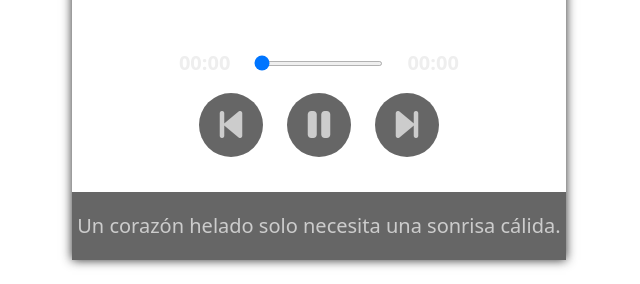
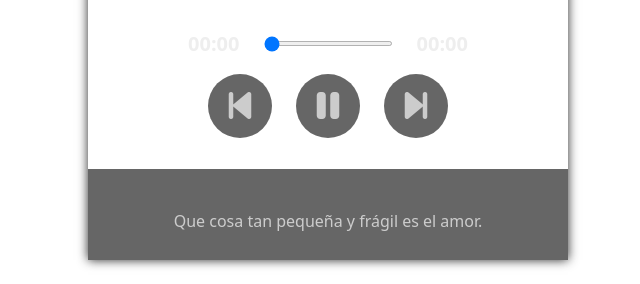
Before and after one commit to RomerEnr/mp3-player, a website built with Vite: page src/index.html in a window 1280 px wide. Shown: the part 516-800 px from the top of the page, without its empty margins (92-732 px from the left). Built offline with nearby package versions, Linux system fonts and the light colour scheme; files whose address does not match are found by name.

Commit message:
función de crear frases añadida

```diff
--- a/src/index.css
+++ b/src/index.css
@@ -8,7 +8,7 @@
   }
 
   .mp3-player-container {
-    @apply min-w-[62rem] h-[60rem] flex justify-center  transition-all duration-1000 ;
+    @apply container mx-auto min-w-[61rem] px-4 max-w-[62rem] h-[60rem] flex justify-center  transition-all duration-1000 ;
   }
 
   .playlist {
@@ -24,7 +24,7 @@
   }
 
   .mp3-player {
-    @apply ml-5 w-[50%] h-[95%] mt-4 flex flex-col;
+    @apply ml-5 min-w-[50%] h-[95%] mt-4 flex flex-col;
   }
 
   .art-box {
@@ -69,7 +69,7 @@
   }
 
   .status-box {
-    @apply w-full h-[10%] text-[#ccc] flex flex-col justify-around items-center;
+    @apply max-w-lg py-10 h-[12%] text-[#ccc] flex flex-col justify-around items-center;
   }
 }
 
--- a/src/index.html
+++ b/src/index.html
@@ -56,7 +56,7 @@
 
         <div class="status-box">
 
-          <p class="text-center text-xl">Un corazón helado solo necesita una sonrisa cálida.</p>
+          <p id="quotes" class="text-center text-base"></p>
 
         </div>
 
--- a/src/index.js
+++ b/src/index.js
@@ -7,10 +7,12 @@ import { prevSong } from "./modules/player-functions.modules/prevSong.js";
 import { setCurrentTime } from "./modules/player-functions.modules/setCurrentTime.js";
 import { hidePlaylist } from "./modules/player-functions.modules/hidePlaylist.js";
 import { loadSong } from "./modules/player-functions.modules/loadSong.js";
+import { generateRandomQuote } from "./modules/generateRandomQuote.js";
 
 const main = () => {
   loadSongs();
   loadSong(0);
+  generateRandomQuote();
   playButton.addEventListener("click", () => {
     if (audio.paused) {
       playSong();
--- /dev/null
+++ b/src/modules/generateRandomQuote.js
@@ -0,0 +1,7 @@
+const quotes = ["Dime una vez mas todos los crímenes que cometí, y te diré el precio de la victoria", "El amor es cruel, sin embargo, ¡vencerá!", "Esta niebla tiene sólo una cura y yo la encontraré.", "Que cosa tan pequeña y frágil es el amor.", "Mientras más negra la noche, más brillan las estrellas.", "¡Eh, mira, estoy abriendo mi caja de preocupaciones! Un momento. ¡Está vacía!", "Hay un placer en la locura que solo los locos conocen.", "A nadie se le ha prometido el mañana.", "No te conviertas en una bestia para derrotar a otra.", "Tramposo es una forma bonita de decir ganador", "La gente desperdicia mucho tiempo, y luego quieren más. Desean más horas en sus días, más días en sus años, más años en sus vidas.", "No importa cuanto tiempo tengas, sino como lo usas.", "Te regalo mi dolor.", "La piedad es un lujo y una responsabilidad de los humanos.", "Si no eres capaz de aprovechar cada momento no mereces un solo segundo mas.", "¿Tú también quieres jugar? Será divertido.", "Solo hay dos bufones en la baraja.... y me tocas tú.", "Hay errores que no puedes cometer dos veces.", "Un auténtico maestro nunca deja de aprender."];
+
+const quoteContainer = document.querySelector("#quotes");
+
+export const generateRandomQuote = () => {
+  quoteContainer.textContent = quotes[Math.floor(Math.random() * quotes.length)];
+};
--- a/src/modules/player-functions.modules/nextSong.js
+++ b/src/modules/player-functions.modules/nextSong.js
@@ -1,7 +1,9 @@
+import { generateRandomQuote } from "../generateRandomQuote";
 import { songs } from "../songs";
 import { actualSong, loadSong } from "./loadSong";
 
 export const nextSong = () => {
+  generateRandomQuote();
   const newIndex = actualSong + 1;
   if (newIndex > songs.length - 1) {
     loadSong(0);
--- a/src/modules/player-functions.modules/prevSong.js
+++ b/src/modules/player-functions.modules/prevSong.js
@@ -1,7 +1,9 @@
+import { generateRandomQuote } from "../generateRandomQuote";
 import { songs } from "../songs";
 import { actualSong, loadSong } from "./loadSong";
 
 export const prevSong = () => {
+  generateRandomQuote();
   const newIndex = actualSong - 1;
   if (newIndex < 0) {
     loadSong(songs.length - 1);
```
